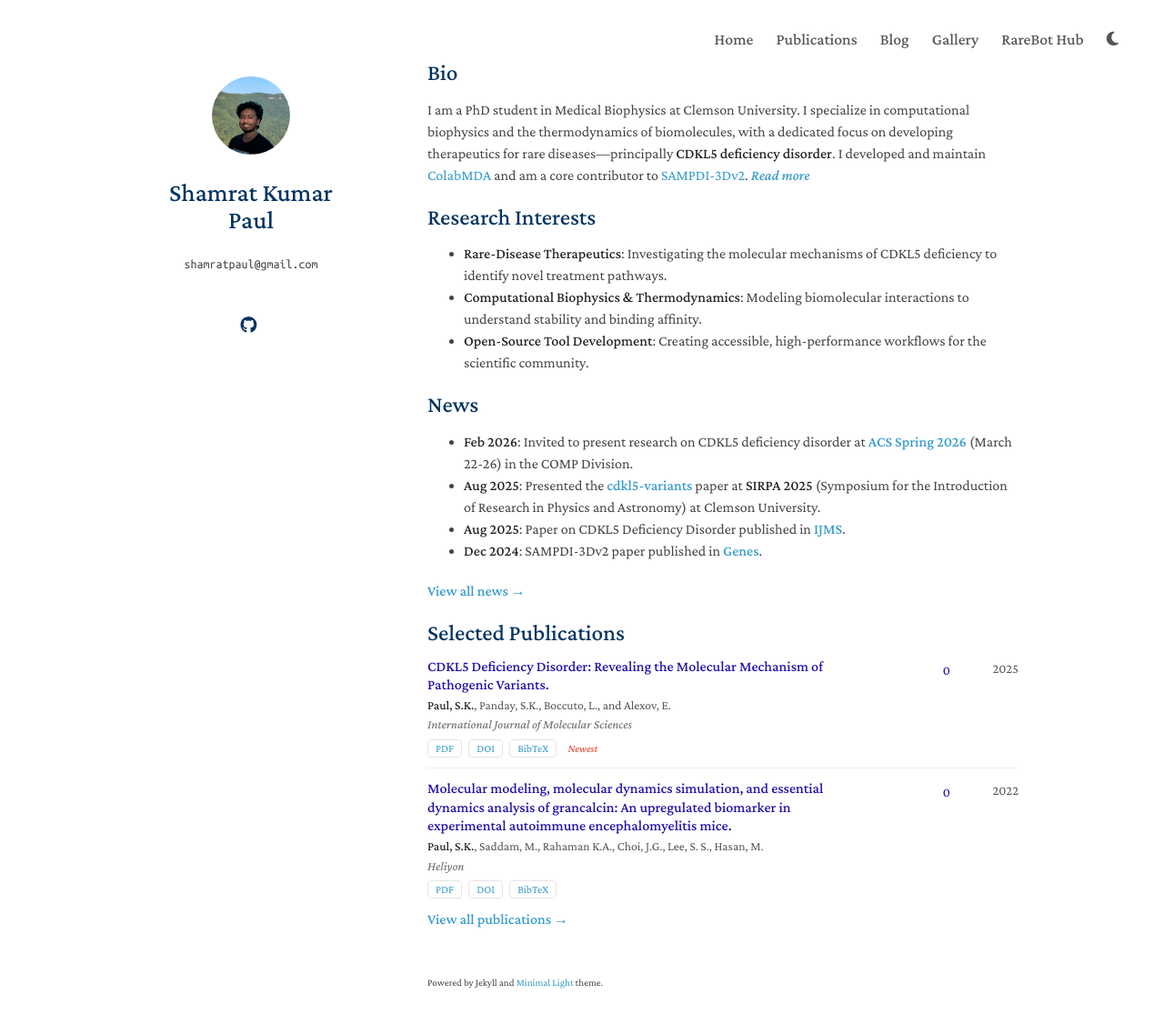
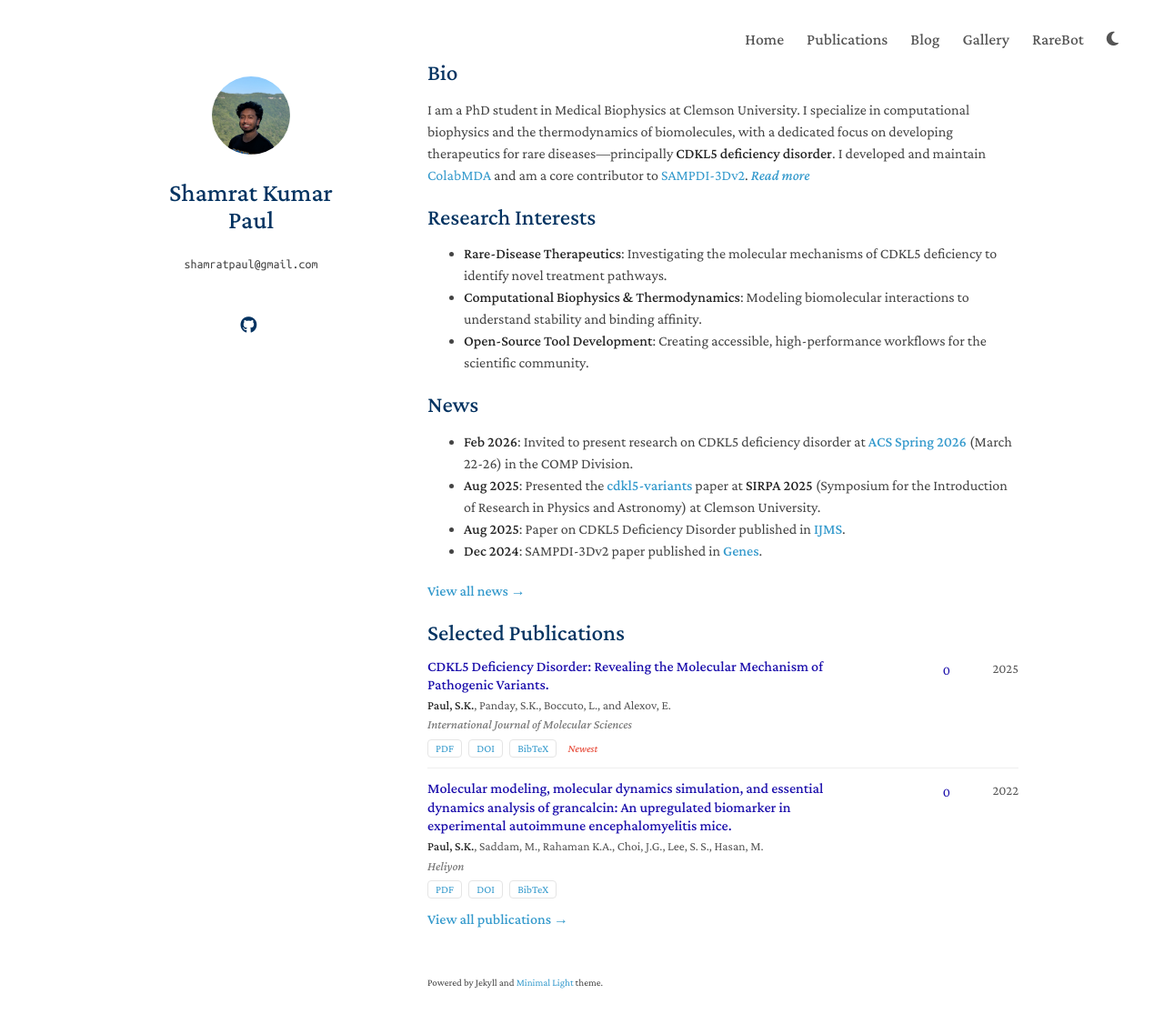
Before and after one commit to paulshamrat/paulshamrat.github.io, a Jekyll site: the page built from index.md, in a window 1280 px wide and 1161 px high. Shown: the top 1126 px of the window at 91% size. Built offline with Jekyll 4.4.1, drawn with Linux system fonts in a browser that asks for light colours; a style sheet for code colours, icons or effects is not loaded.

Commit message:
Update navigation menu name to RareBot

```diff
--- a/_config.yml
+++ b/_config.yml
@@ -22,7 +22,7 @@
     url: "/blog/"
   - title: "Gallery"
     url: "/gallery/"
-  - title: "RareBot Hub"
+  - title: "RareBot"
     url: "/rarebot/"
 
 # Theme customization
```
